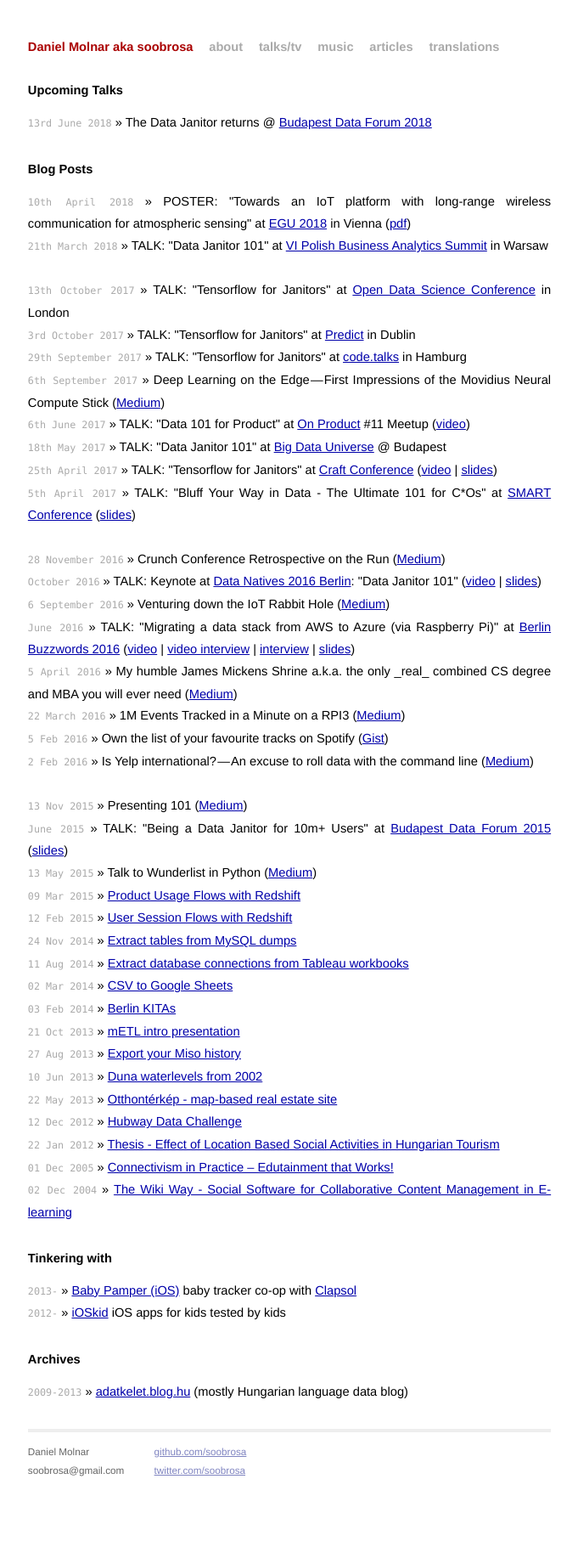
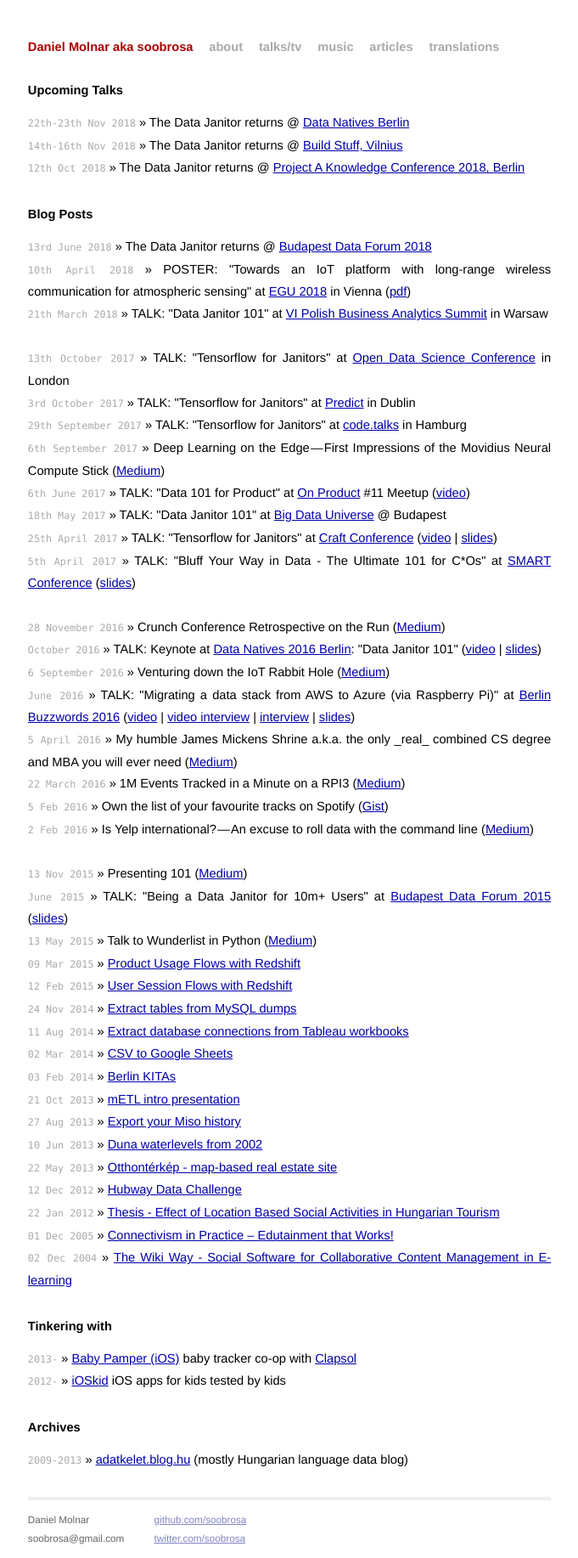
Before and after one commit to mojombo/mojombo.github.io, a Jekyll site: the page built from index.html, in a window 1280 px wide. Shown: the whole page at 85% size, without its empty margins (299-980 px from the left). Built offline with Jekyll 4.4.1, drawn with Linux system fonts in a browser that asks for light colours; before the commit the page ends 1754 px from its top, so only the background shows below that.

Commit message:
Update index.html

```diff
--- a/index.html
+++ b/index.html
@@ -6,12 +6,15 @@
 <div id="home">
   <h1>Upcoming Talks</h1>
   <ul class="posts">
-    <li><span>13rd June 2018</span> &raquo; The Data Janitor returns @ <a href="http://budapestdata.hu">Budapest Data Forum 2018</a>
+    <li><span>22th-23th Nov 2018</span> &raquo; The Data Janitor returns @ <a href="http://datanatives.io">Data Natives Berlin</a>
+    <li><span>14th-16th Nov 2018</span> &raquo; The Data Janitor returns @ <a href="https://www.buildstuff.lt">Build Stuff, Vilnius</a>
+    <li><span>12th Oct 2018</span> &raquo; The Data Janitor returns @ <a href="https://pakcon2018.project-a.com">Project A Knowledge Conference 2018, Berlin</a>
   </ul>
 
 <div id="home">
   <h1>Blog Posts</h1>
   <ul class="posts">
+    <li><span>13rd June 2018</span> &raquo; The Data Janitor returns @ <a href="http://budapestdata.hu">Budapest Data Forum 2018</a>
     <li><span>10th April 2018</span> &raquo; POSTER: "Towards an IoT platform with long-range wireless communication for atmospheric sensing" at <a href="https://www.egu2018.eu">EGU 2018</a> in Vienna (<a href="https://meetingorganizer.copernicus.org/EGU2018/EGU2018-12200.pdf">pdf</a>)
     <li><span>21th March 2018</span> &raquo; TALK: "Data Janitor 101" at <a href="http://www.trioconferences.pl/www-6PBSA/">VI Polish Business Analytics Summit</a> in Warsaw
     <li>&nbsp;</li>
```
